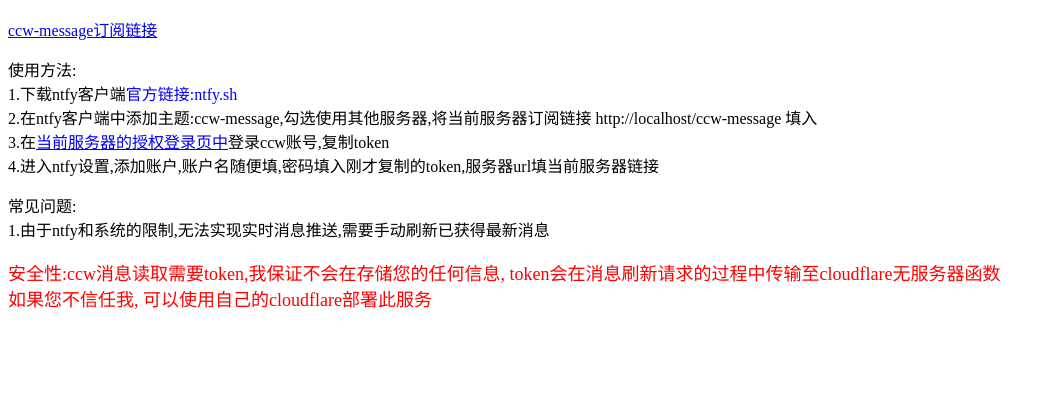
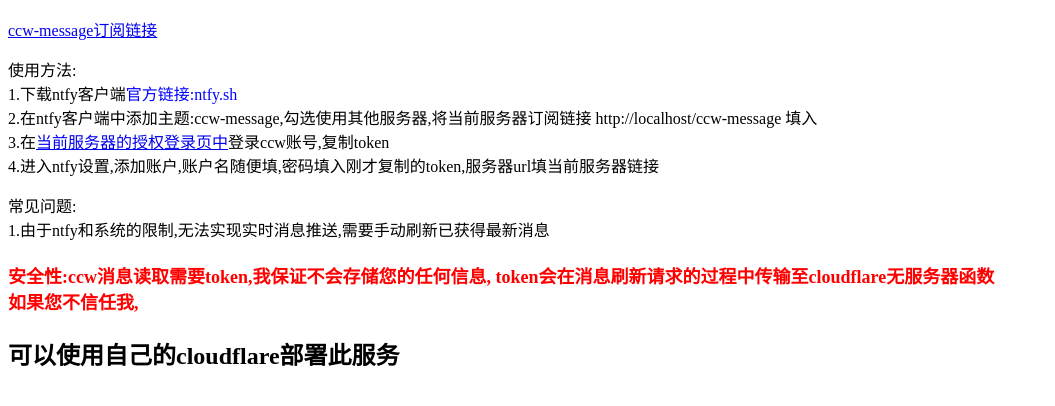
Before and after one commit to BenPaoDeXiaoZhi/ccw-message-server-ntfy, a website: page public/index.html in a window 1280 px wide. Shown: the part 118-524 px from the top of the page, without its empty margins (0-1055 px from the left). Drawn offline with Linux system fonts and the light colour scheme.

Commit message:
更新 index.html

```diff
--- a/public/index.html
+++ b/public/index.html
@@ -19,12 +19,12 @@
     常见问题:<br>
     1.由于ntfy和系统的限制,无法实现实时消息推送,需要手动刷新已获得最新消息<br>
 </p>
-<p style="color: red;font-size: large;">
-    安全性:ccw消息读取需要token,我保证不会在存储您的任何信息,
+<h1><p style="color: red;font-size: large;">
+    安全性:ccw消息读取需要token,我保证不会存储您的任何信息,
     token会在消息刷新请求的过程中传输至cloudflare无服务器函数<br>
     如果您不信任我,
-    可以使用自己的cloudflare部署此服务
-</p>
+    <h2>可以使用自己的cloudflare部署此服务</h2>
+</p></h1>
 <script>
     // 获取当前页面的URL
     const currentUrl = window.location.href;
```
